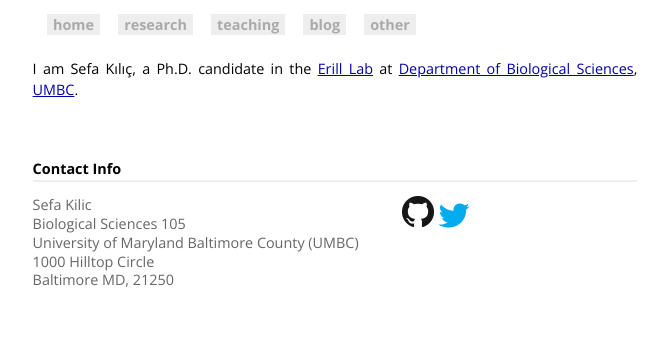
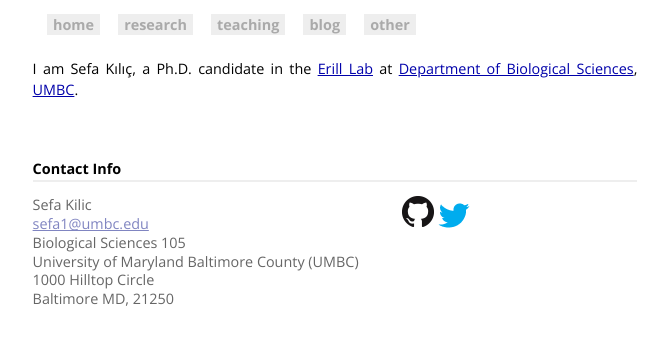
Before and after one commit to sefakilic/sefakilic.github.io, a Jekyll site: the page built from index.html, in a window 1280 px wide. Shown: the top 345 px of the page, without its empty margins (305-973 px from the left). Built offline with Jekyll 4.4.1, drawn with Linux system fonts in a browser that asks for light colours; Markdown is read by kramdown in place of the engine named in the settings.

Commit message:
added email address

```diff
--- a/index.html
+++ b/index.html
@@ -19,6 +19,7 @@ Sciences</a>, <a href="http://umbc.edu">UMBC</a>.
   <div class="contact">
     <p>
       Sefa Kilic<br />
+      <a href="mailto:sefa1@umbc.edu">sefa1@umbc.edu</a><br />
       Biological Sciences 105 <br />
       University of Maryland Baltimore County (UMBC)<br />
       1000 Hilltop Circle<br />
```
